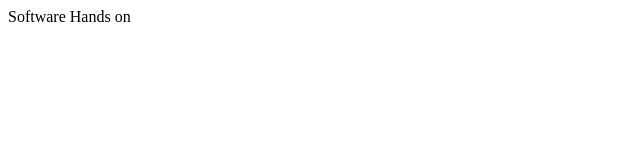
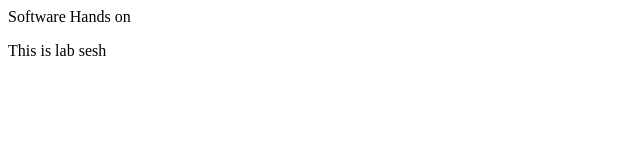
Before and after one commit to Rea7per-r/Local-Repo, a plain HTML site: page index.html in a window 1280 px wide. Shown: the full height of the page, 0-640 px from the left. Drawn offline with Linux system fonts and the light colour scheme.

Commit message:
html file updated

```diff
--- a/index.html
+++ b/index.html
@@ -7,6 +7,7 @@
 </head>
 <body>
     <header>Software Hands on</header>
+    <p>This is lab sesh</p>
 
 </body>
 </html>
```
